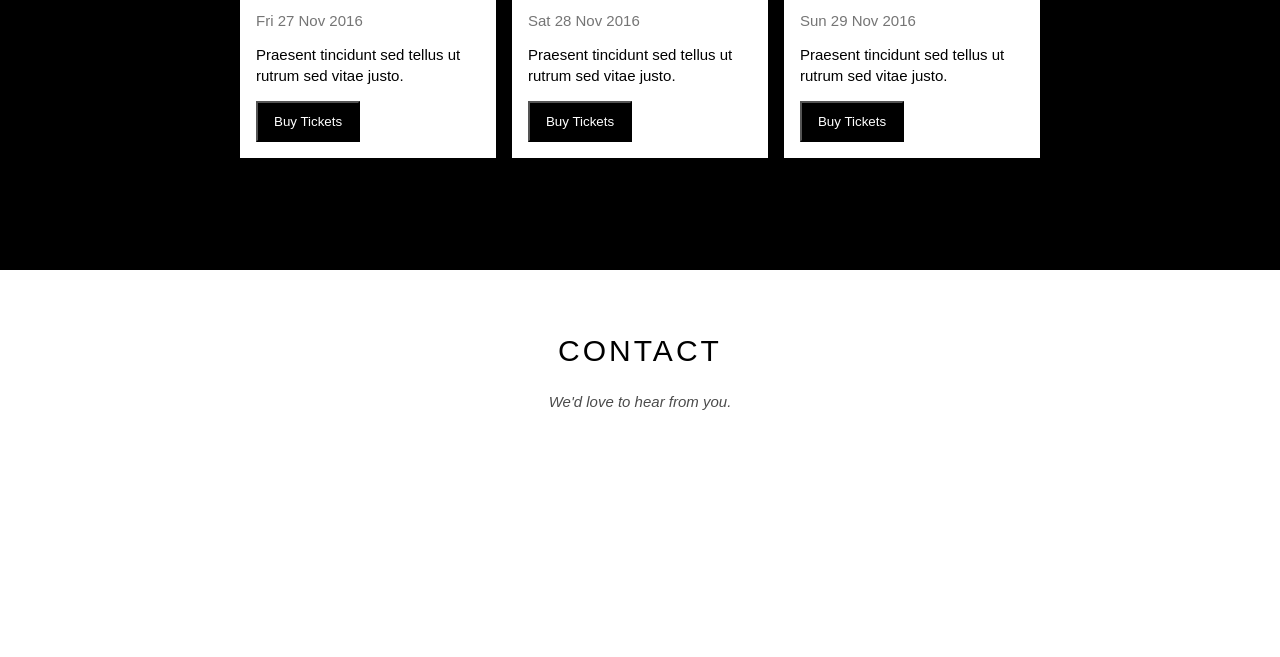
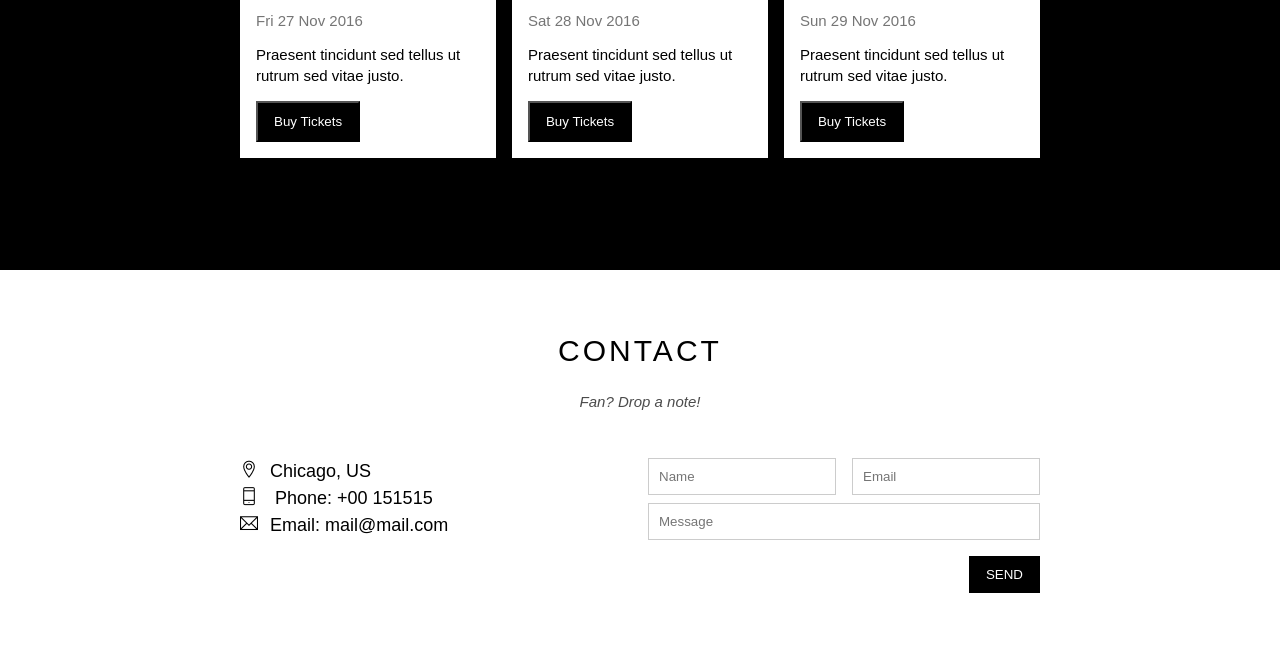
Before and after one commit to tinhvn-dev/TheBand, a plain HTML site: page index.html in a window 1280 px wide. Shown: the part 1765-2422 px from the top of the page. Before the commit the page ends 2239 px from the top, so only its background shows below. Drawn offline with Linux system fonts and the light colour scheme.

Commit message:
contact form

```diff
--- a/assets/css/style.css
+++ b/assets/css/style.css
@@ -11,6 +11,49 @@ html {
 .text-white {
     color: #fff !important;
 }
+
+.text-center {
+    text-align: center !important;
+}
+
+.mt-8 {
+    margin-top: 8px !important;
+}
+
+.mt-16 {
+    margin-top: 16px !important;
+}
+
+.row {
+    margin-left: -8px;
+    margin-right: -8px;
+}
+
+.row::after {
+    content: "";
+    display: block;
+    clear: both;
+}
+
+.col {
+    float: left;
+    padding-left: 8px;
+    padding-right: 8px;
+}
+
+.col-half {
+    width: 50%;
+}
+
+.col-third {
+    width: 33.3333%;
+}
+
+.col-full {
+    width: 100%;
+}
+
+
 
 #main {
 
@@ -161,12 +204,6 @@ html {
     overflow: hidden; /*Xóa phần thừa khi float*/
 }
 
-#content .members-item {
-    float: left;
-    width: 33.3333%;
-    text-align: center;
-}
-
 #content .members-name {
     font-size: 15px;
 }
@@ -216,15 +253,11 @@ html {
 
 /* Places */
 .places-list {
-    margin: 32px -8px 0;
-    overflow: hidden;
+    margin-top: 32px;
     padding-bottom: 48px;
+    /* overflow: hidden; vì đã có row::after */
 }
-.place-item {
-    float: left;
-    width: 33.3333%;
-    padding: 0 8px;
-}
+
 .place-img {
     width: 100%;
     display: block;
@@ -369,6 +402,49 @@ html {
     }
 }
 
+/* Contact Form */
+.contact-content {
+    margin-top: 48px;
+}
+
+.contact-info {
+    font-size: 18px;
+    line-height: 1.5;
+}
+
+.contact-info i[class*="ti-"] {
+    width: 30px;
+    display: inline-block;
+}
+
+.contact-form {
+    font-size: 15px;
+
+}
+
+.contact-form .form-control {
+    padding: 10px;
+    border: 1px solid #ccc;
+    width: 100%;
+    outline: none;
+}
+
+.contact-form .form-submit-btn {
+    background-color: #000;
+    color: #fff;
+    border: 1px solid #000;
+    padding: 10px 16px;
+    float: right;
+    outline: none;
+}
+
+.contact-form .form-submit-btn:hover {
+    background-color: #ccc;
+    color: #000;
+    cursor: pointer;
+    border: 1px solid #ccc;
+}
+
 /* Footer Section */
 #footer {
 
--- a/index.html
+++ b/index.html
@@ -53,18 +53,18 @@
                 <p class="about-text">
                     We are a group of music lovers who have been playing together for many years. Our goal is to spread the joy of music to everyone. We have a wide range of musical styles, from rock to jazz, and we are always experimenting with new sounds. We believe that music has the power to bring people together and create unforgettable experiences. Join us on our musical journey and let's make some great music together!
                 </p>
-                <div class="members-list">
-                    <div class="members-item">
+                <div class="row members-list">
+                    <div class="col col-third text-center">
                         <div class="members-name">Sơn Tùng MTP</div>
                         <img class="members-img" src="/assets/img/team/Son-Tung-MTP.jpg" alt="Hình ảnh Sơn Tùng MTP">
                     </div>
 
-                    <div class="members-item">
+                    <div class="col col-third text-center">
                         <div class="members-name">Justin Bieber</div>
                         <img class="members-img" src="/assets/img/team/Justin-Bieber.jpg" alt="Hình ảnh Justin Bieber">
                     </div>
 
-                    <div class="members-item">
+                    <div class="col col-third text-center">
                         <div class="members-name">Avicii</div>
                         <img class="members-img" src="/assets/img/team/AVICII.jpg" alt="Hình ảnh Avicii">
                     </div>
@@ -83,8 +83,8 @@
                         <li>November <span class="quantity">3</span></li>
                     </ul>
                     <!-- Places -->
-                    <div class="places-list">
-                        <div class="place-item">
+                    <div class="row places-list">
+                        <div class="col col-third">
                             <img class="place-img" src="/assets/img/place/newyork.jpg" alt="Hình ảnh New York">
                             <div class="place-body">
                                 <h3 class="place-heading">New York</h3>
@@ -93,7 +93,7 @@
                                 <button class="place-buy-btn js-buy-ticket">Buy Tickets</button>
                             </div>
                         </div>
-                        <div class="place-item">
+                        <div class="col col-third">
                             <img class="place-img" src="/assets/img/place/paris.jpg" alt="Hình ảnh Paris">
                             <div class="place-body">
                                 <h3 class="place-heading">Paris</h3>
@@ -102,7 +102,7 @@
                                 <button class="place-buy-btn js-buy-ticket">Buy Tickets</button>
                             </div>
                         </div>
-                        <div class="place-item">
+                        <div class="col col-third">
                             <img class="place-img" src="/assets/img/place/sanfran.jpg" alt="Hình ảnh San Francisco">
                             <div class="place-body">
                                 <h3 class="place-heading">San Francisco</h3>
@@ -119,8 +119,33 @@
             <!-- Contact Section -->
             <div class="content-section">
                 <h2 class="section-heading">CONTACT</h2>
-                <p class="section-sub-heading">We'd love to hear from you.</p>
+                <p class="section-sub-heading">Fan? Drop a note!</p>
 
+                <div class="row contact-content">
+                    <div class="col col-half contact-info">
+                        <p><i class="ti-location-pin"></i>Chicago, US</p>
+                        <p><i class="ti-mobile"></i> Phone: +00 151515</p>
+                        <p><i class="ti-email"></i>Email: mail@mail.com</p>
+                    </div>
+                    <div class="col col-half contact-form">
+                        <form action="">
+                            <div class="row">
+                                <div class="col col-half">
+                                    <input type="text" class="form-control" required placeholder="Name">
+                                </div>
+                                <div class="col col-half">
+                                    <input type="email" class="form-control" required placeholder="Email">
+                                </div>
+                            </div>
+                            <div class="row mt-8">
+                                <div class="col col-full">
+                                    <input type="text" class="form-control" required placeholder="Message">
+                                </div>
+                            </div>
+                            <input class="form-submit-btn mt-16" type="submit" value="SEND">
+                        </form>
+                    </div>
+                </div>
             </div>
         </div>
 
```
